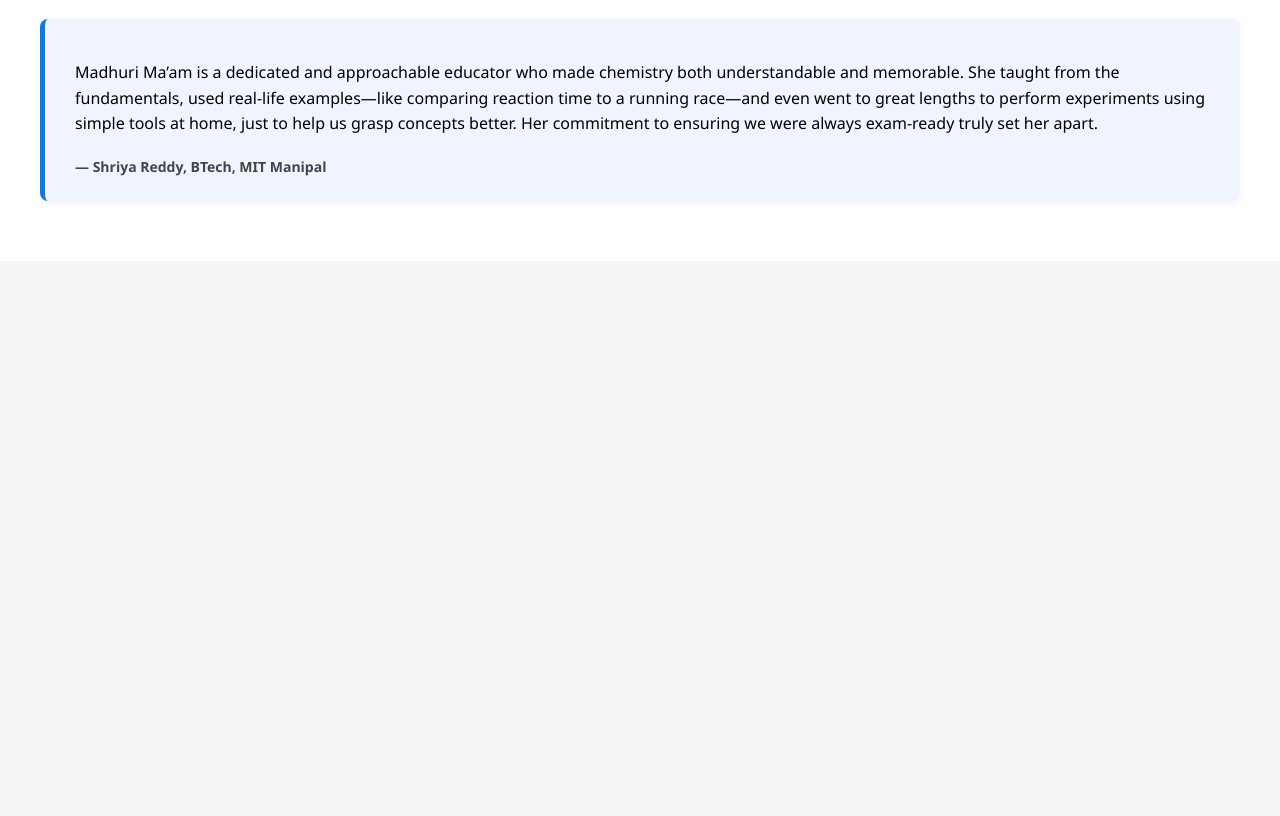
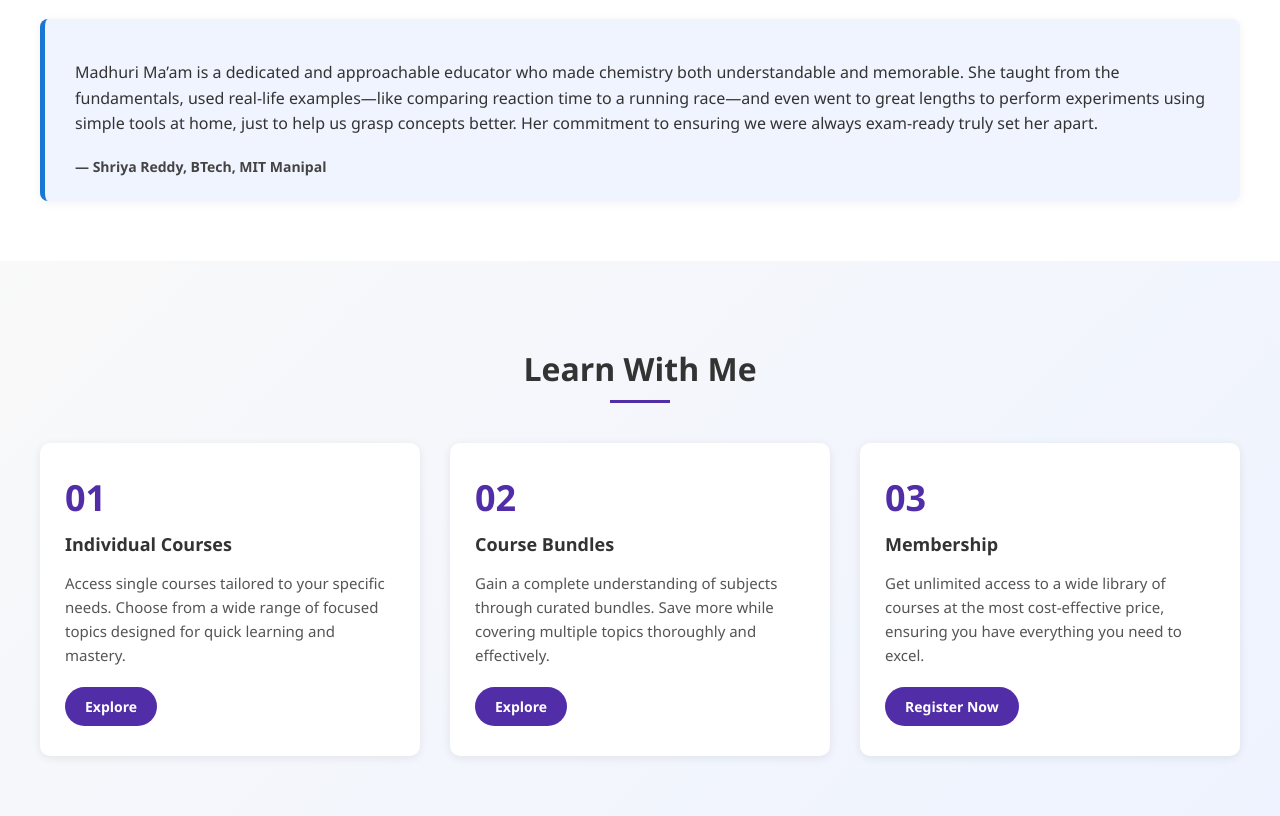
Before and after one commit to singhal123/madhuri_gowda, a plain HTML site: page home_sections.html in a window 1280 px wide. Shown: the part 452-1268 px from the top of the page. Before the commit the page ends 800 px from the top, so only its background shows below. Drawn offline with Linux system fonts and the light colour scheme.

Commit message:
Update home_sections.html

```diff
--- a/home_sections.html
+++ b/home_sections.html
@@ -3,14 +3,16 @@
 <head>
   <meta charset="UTF-8" />
   <meta name="viewport" content="width=device-width, initial-scale=1.0"/>
-  <title>Home Sections - Testimonials</title>
+  <title>Home Sections - Madhuri Gowda</title>
   <style>
     body {
       margin: 0;
       font-family: 'Segoe UI', sans-serif;
       background-color: #f5f5f5;
+      color: #333;
     }
 
+    /* ---------- Testimonials Section ---------- */
     .testimonials-section {
       padding: 60px 20px;
       background-color: #ffffff;
@@ -62,16 +64,87 @@
       color: #444;
     }
 
-    @media (max-width: 768px) {
-      .testimonials-section {
-        padding: 40px 15px;
+    /* ---------- Learn With Me Section ---------- */
+    .learn-section {
+      background: linear-gradient(135deg, #f9f9f9, #eef3ff);
+      padding: 60px 20px;
+      text-align: center;
     }
 
-      .testimonial-card {
-        padding: 20px;
+    .learn-section h2 {
+      font-size: 32px;
+      font-weight: bold;
+      margin-bottom: 10px;
     }
 
-      .testimonials-section h2 {
+    .learn-section .underline {
+      width: 60px;
+      height: 3px;
+      background-color: #512da8;
+      margin: 0 auto 40px;
+    }
+
+    .learn-grid {
+      display: flex;
+      flex-wrap: wrap;
+      gap: 30px;
+      justify-content: center;
+      max-width: 1200px;
+      margin: 0 auto;
+    }
+
+    .learn-card {
+      background-color: #ffffff;
+      padding: 30px 25px;
+      border-radius: 10px;
+      box-shadow: 0 2px 10px rgba(0, 0, 0, 0.08);
+      text-align: left;
+      flex: 1 1 300px;
+      position: relative;
+    }
+
+    .learn-card h3 {
+      font-size: 18px;
+      margin: 10px 0;
+      color: #333;
+      font-weight: 600;
+    }
+
+    .learn-card .step-number {
+      font-size: 36px;
+      color: #512da8;
+      font-weight: bold;
+    }
+
+    .learn-card p {
+      font-size: 15px;
+      margin-bottom: 20px;
+      color: #555;
+      line-height: 1.6;
+    }
+
+    .learn-card a {
+      display: inline-block;
+      padding: 10px 20px;
+      background-color: #512da8;
+      color: #fff;
+      text-decoration: none;
+      border-radius: 25px;
+      font-size: 14px;
+      font-weight: bold;
+      transition: background 0.3s ease;
+    }
+
+    .learn-card a:hover {
+      background-color: #3b208c;
+    }
+
+    @media (max-width: 768px) {
+      .testimonial-card, .learn-card {
+        flex: 1 1 100%;
+      }
+
+      .testimonials-section h2, .learn-section h2 {
         font-size: 24px;
       }
     }
@@ -79,6 +152,7 @@
 </head>
 <body>
 
+  <!-- Testimonials Section -->
   <section class="testimonials-section">
     <h2>Testimonials</h2>
     <div class="underline"></div>
@@ -100,12 +174,41 @@
       </div>
     </div>
   </section>
+
+  <!-- Learn With Me Section -->
+  <section class="learn-section">
+    <h2>Learn With Me</h2>
+    <div class="underline"></div>
+
+    <div class="learn-grid">
+      <div class="learn-card">
+        <div class="step-number">01</div>
+        <h3>Individual Courses</h3>
+        <p>Access single courses tailored to your specific needs. Choose from a wide range of focused topics designed for quick learning and mastery.</p>
+        <a href="https://madhurigowda.graphy.com/s/store" onclick="window.top.location.href=this.href; return false;">Explore</a>
+      </div>
+
+      <div class="learn-card">
+        <div class="step-number">02</div>
+        <h3>Course Bundles</h3>
+        <p>Gain a complete understanding of subjects through curated bundles. Save more while covering multiple topics thoroughly and effectively.</p>
+        <a href="#">Explore</a>
+      </div>
+
+      <div class="learn-card">
+        <div class="step-number">03</div>
+        <h3>Membership</h3>
+        <p>Get unlimited access to a wide library of courses at the most cost-effective price, ensuring you have everything you need to excel.</p>
+        <a href="https://madhurigowda.graphy.com/contactus" onclick="window.top.location.href=this.href; return false;">Register Now</a>
+      </div>
+    </div>
+  </section>
+
   <script>
     function sendHeight() {
       const height = document.documentElement.scrollHeight;
       parent.postMessage({ type: 'setIframeHeight', height }, '*');
     }
-
     window.addEventListener('load', sendHeight);
     window.addEventListener('resize', sendHeight);
     setInterval(sendHeight, 1000);
```
Lines whose indentation alone changed are shown as unchanged.
